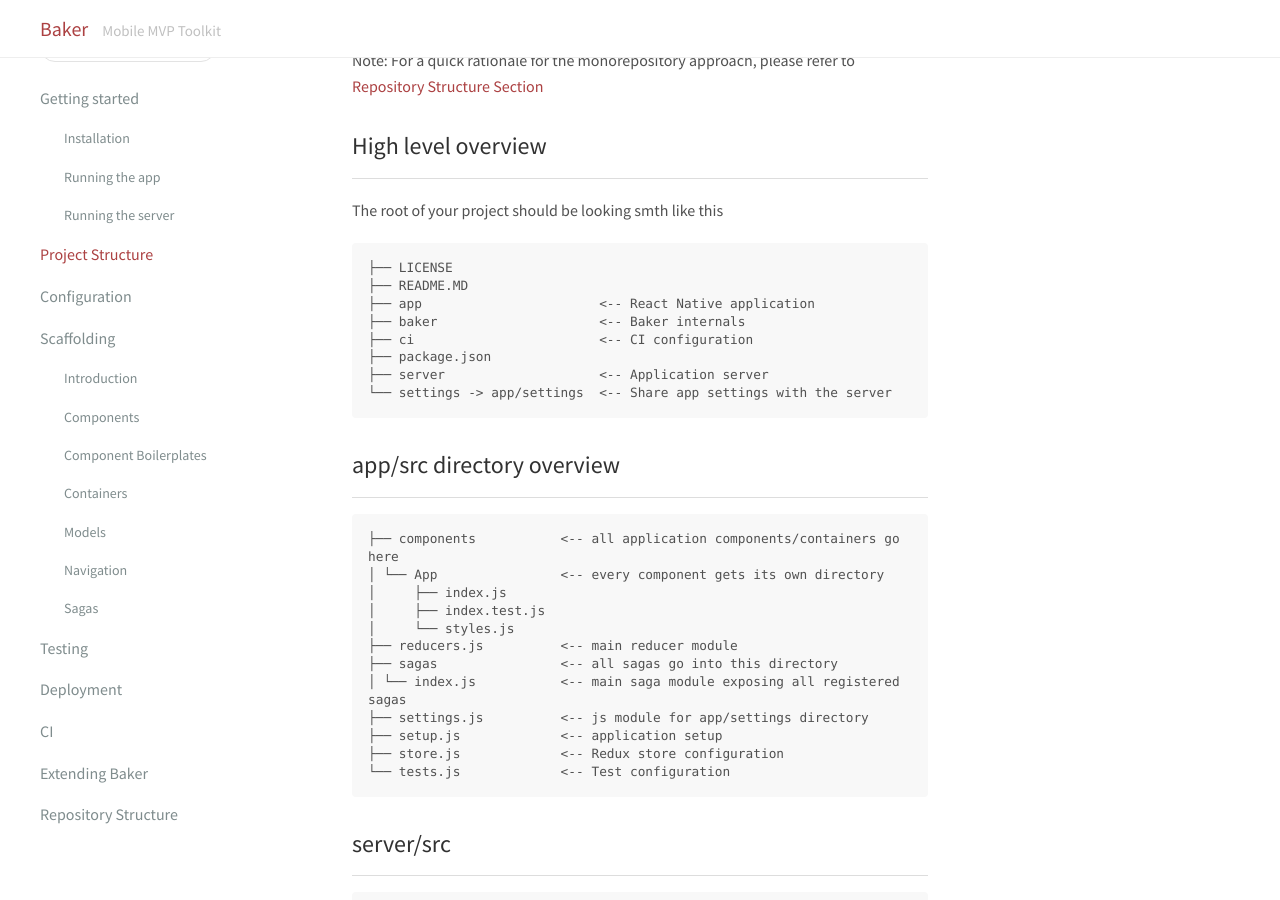
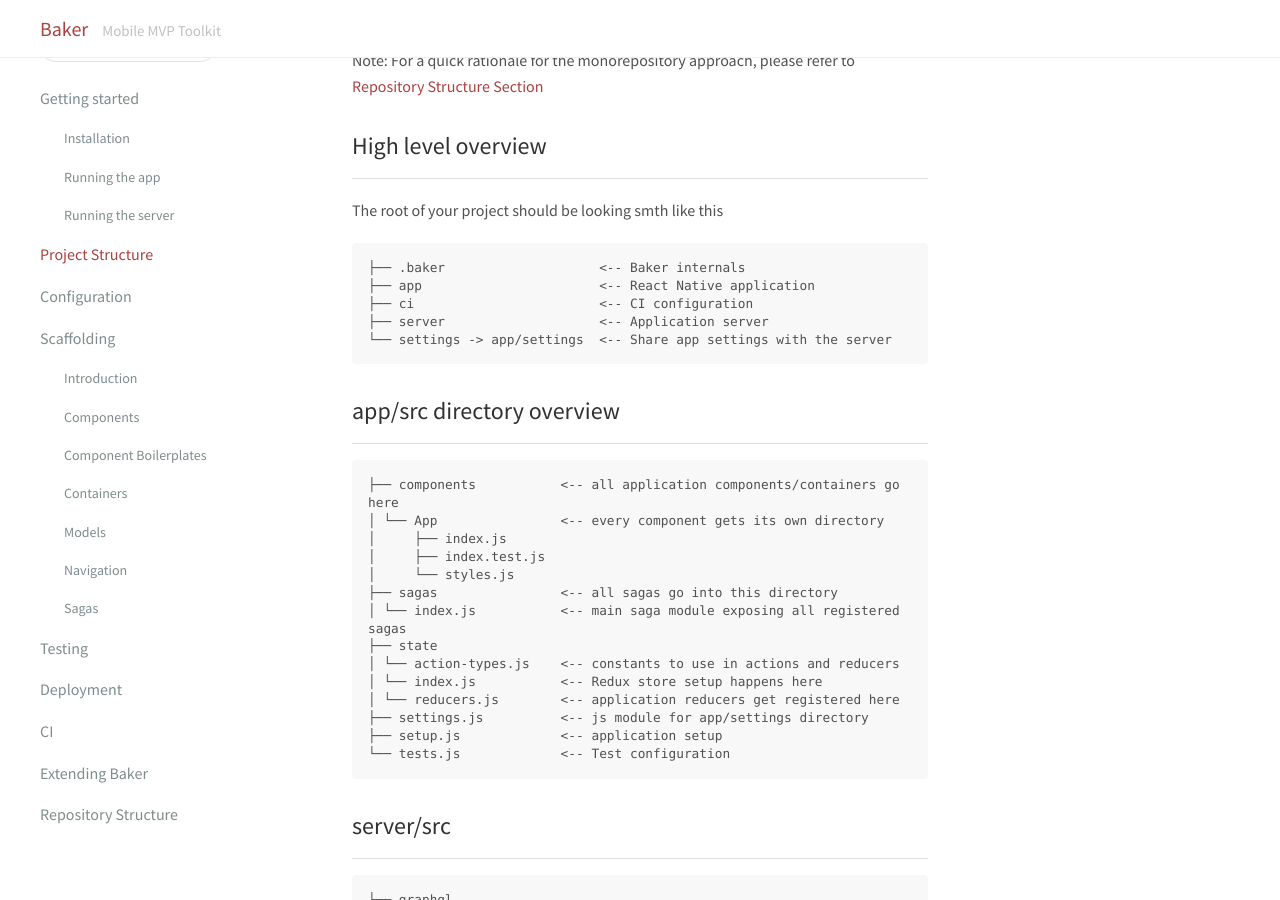
Before and after one commit to bakery/baker-docs, a Jekyll site: the page built from docs/project-structure.md, in a window 1280 px wide and 900 px high, scrolled down 263 px. Built offline with Jekyll 4.4.1, drawn with Linux system fonts in a browser that asks for light colours; comment, search, counter and statistics services are not loaded.

Commit message:
Update project-structure.md

````diff
--- a/docs/project-structure.md
+++ b/docs/project-structure.md
@@ -4,7 +4,7 @@ permalink: /project-structure.html
 ---
 # Project structure
 
-Once you're done installing dependencies and running setup as described in the [Installation section](/gettingstarted/installation.md), you will end up with a whole lot of files.
+Once you're done installing dependencies and running setup as described in the [Installation section](/gettingstarted/installation.html), you will end up with a whole lot of files.
 
 Let's go over the project structure to make sure you know where things are. A lot of this stuff is auto-managed by Baker for you so you do not really have to worry about it much/at all.
 
@@ -15,12 +15,9 @@ Note: For a quick rationale for the monorepository approach, please refer to [Re
 The root of your project should be looking smth like this
 
 ```
-├── LICENSE
-├── README.MD
+├── .baker                    <-- Baker internals
 ├── app                       <-- React Native application
-├── baker                     <-- Baker internals
 ├── ci                        <-- CI configuration
-├── package.json
 ├── server                    <-- Application server
 └── settings -> app/settings  <-- Share app settings with the server
 ```
@@ -33,12 +30,14 @@ The root of your project should be looking smth like this
 │     ├── index.js
 │     ├── index.test.js
 │     └── styles.js
-├── reducers.js          <-- main reducer module
 ├── sagas                <-- all sagas go into this directory
 │ └── index.js           <-- main saga module exposing all registered sagas
+├── state
+│ └── action-types.js    <-- constants to use in actions and reducers
+│ └── index.js           <-- Redux store setup happens here
+│ └── reducers.js        <-- application reducers get registered here
 ├── settings.js          <-- js module for app/settings directory
 ├── setup.js             <-- application setup
-├── store.js             <-- Redux store configuration
 └── tests.js             <-- Test configuration
 ```
 
````
